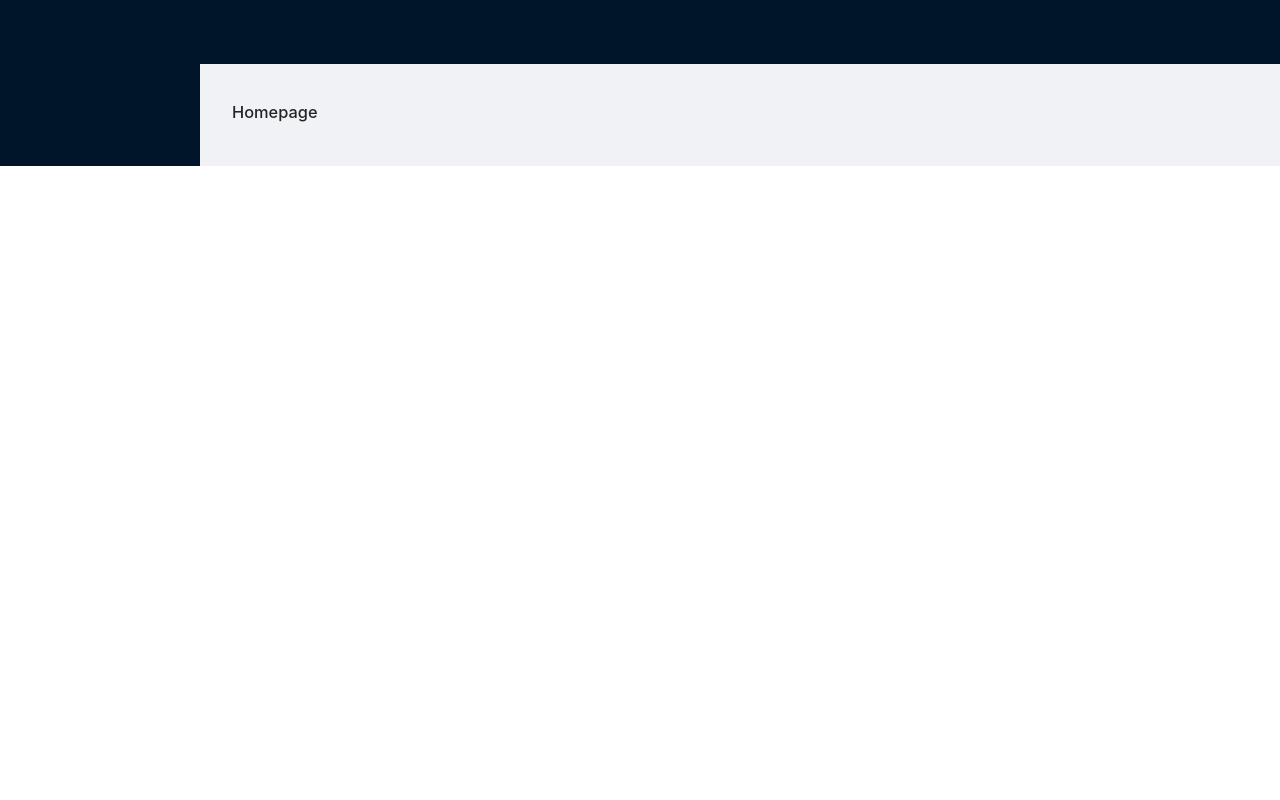
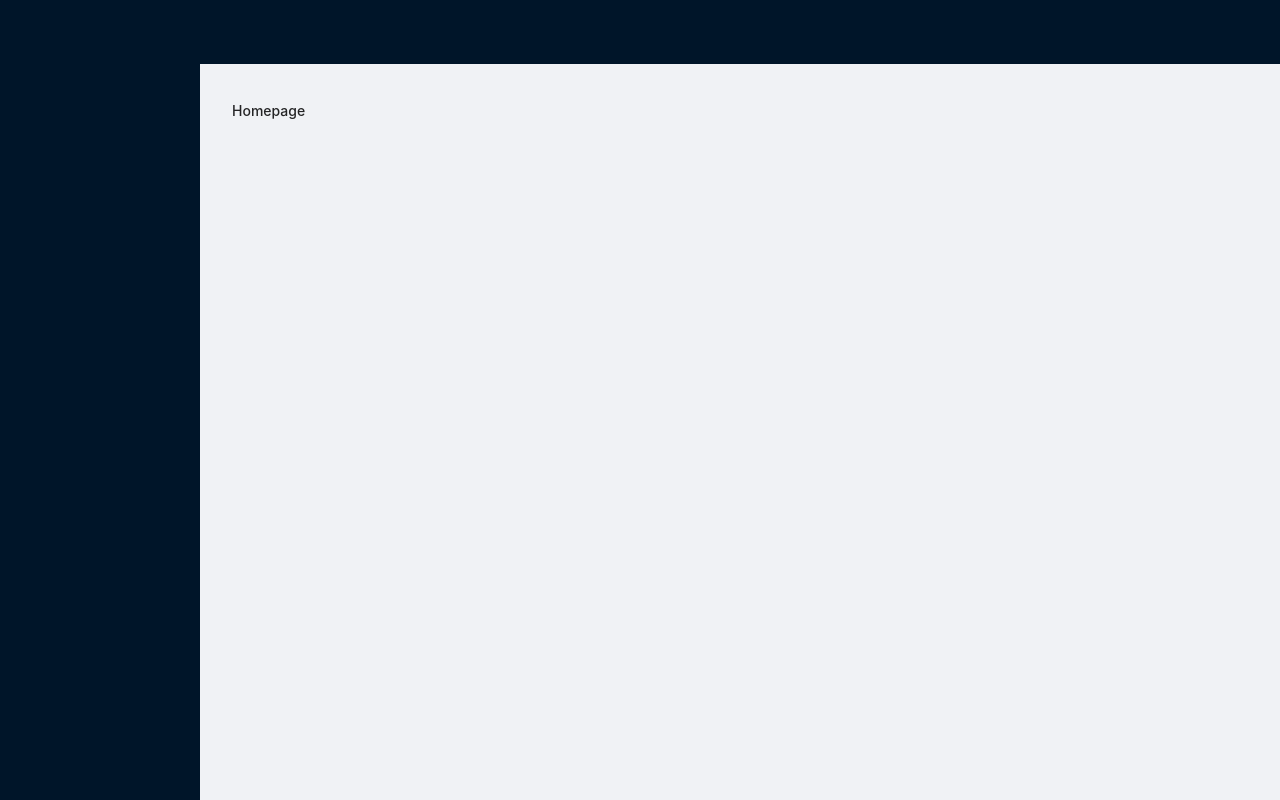
Before and after one commit to sebastiansiejek/sd-notes-front, a React (Create React App) app: page / in a window 1280 px wide. Built offline with nearby package versions, Linux system fonts and the light colour scheme.

Commit message:
feat: add Layout

```diff
--- a/src/App.tsx
+++ b/src/App.tsx
@@ -1,15 +1,15 @@
 import React from 'react'
 import store from 'store'
-import { BrowserRouter, Switch, Route, Redirect } from 'react-router-dom'
+import { BrowserRouter, Switch, Route } from 'react-router-dom'
+import { Layout } from 'antd'
 import { Provider } from 'react-redux'
 import { routes } from 'routes/configRoutes'
-import { isLogin } from 'store/user'
 
 function App() {
   return (
     <Provider store={store}>
       <BrowserRouter>
-        {isLogin() && <Redirect to="/" />}
+        <Layout style={{ height: '100vh' }}>
           <Switch>
             {routes.map((route) => (
               <Route
@@ -19,6 +19,7 @@ function App() {
               />
             ))}
           </Switch>
+        </Layout>
       </BrowserRouter>
     </Provider>
   )
```
Lines whose indentation alone changed are shown as unchanged.
